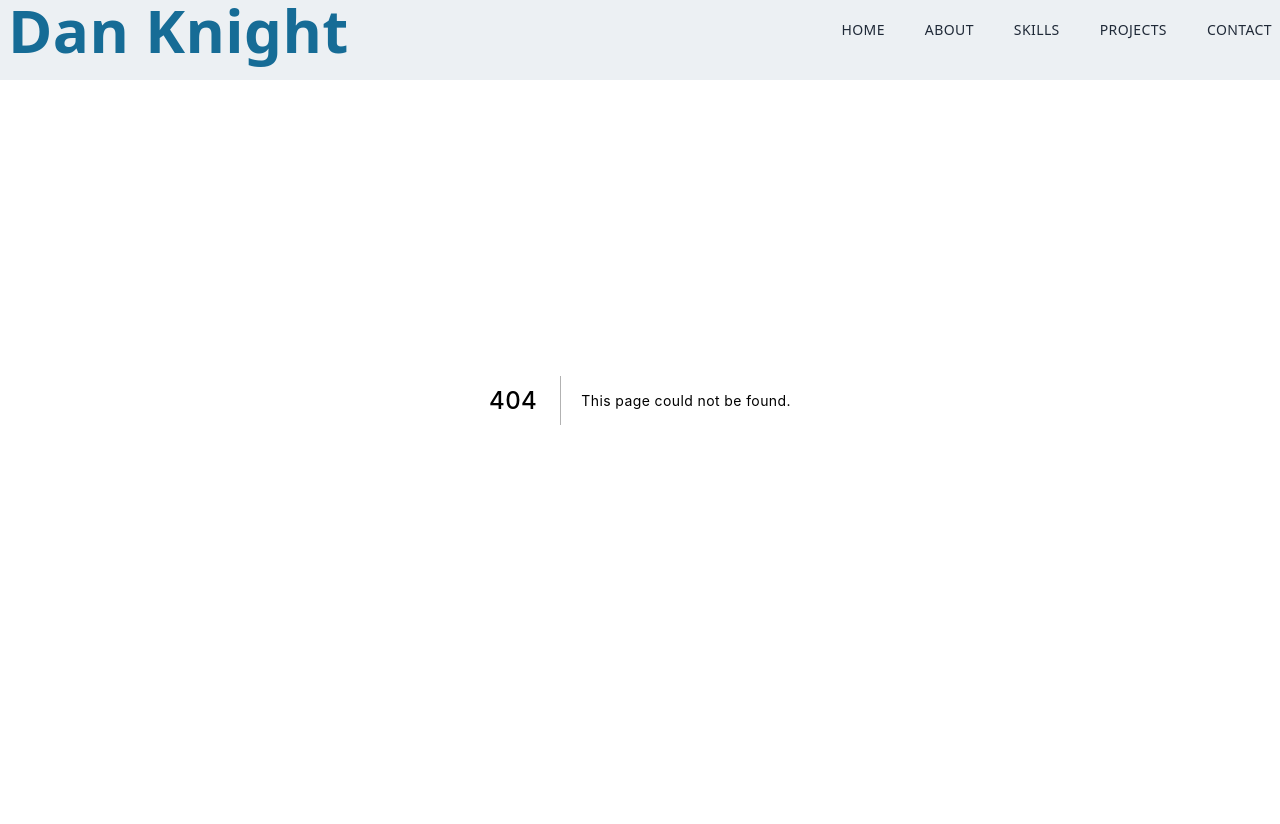
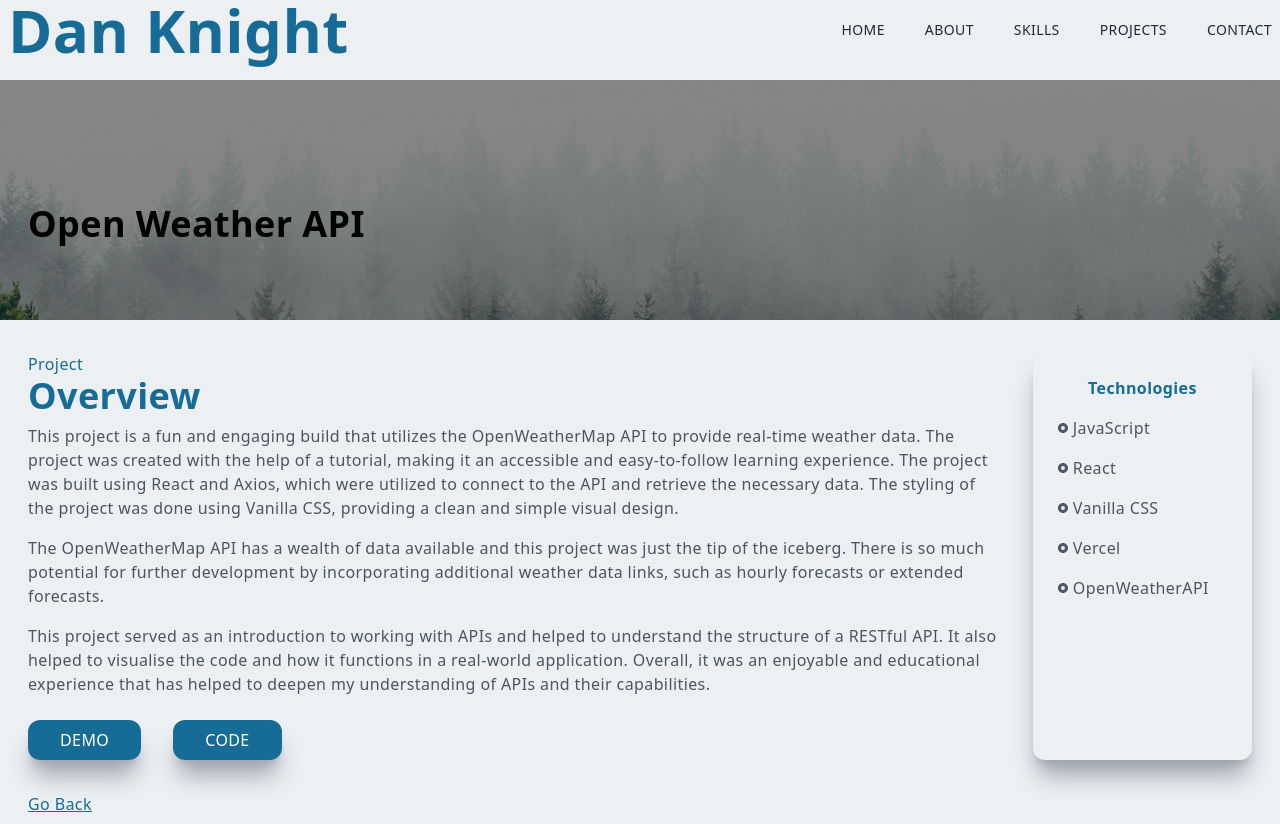
Before and after one commit to danielknight261/portfolio-daniel-knight, a Next.js app in the folder portfolio/: page /mernproject in a window 1280 px wide. Before the commit this address had no page. Before the commit the page ends 800 px from the top, so only its background shows below. Built offline with nearby package versions, Linux system fonts and the light colour scheme.

Commit message:
mern project added

```diff
--- a/portfolio/components/Projects.js
+++ b/portfolio/components/Projects.js
@@ -7,6 +7,7 @@ import mywebsiteImg from '../public/assets/projects/mywebiste.png';
 import todolistImg from '../public/assets/projects/todolist.png'
 import ProjectItem from './ProjectItem';
 import printerooImg from '../public/assets/projects/printeroo.png'
+import mernprojectImg from '../public/assets/projects/mernproject.png'
 
 const Projects = () => {
   return (
@@ -26,6 +27,11 @@ const Projects = () => {
             title='Printeroo'
             backgroundImg={printerooImg}
             projectUrl={'printeroo'}
+          />
+          <ProjectItem
+            title='MERN Project'
+            backgroundImg={mernprojectImg}
+            projectUrl={'mernproject'}
           />
           <ProjectItem
             title='Bootcamper Social'
--- /dev/null
+++ b/portfolio/pages/mernproject.js
@@ -0,0 +1,80 @@
+import React from "react";
+import Image from "next/image";
+import Link from "next/link";
+import openweatherapiImg from "../public/assets/projects/openweather.png";
+import { RiRadioButtonFill } from "react-icons/ri";
+
+const mernproject = () => {
+  return (
+    <div className="w-full">
+      <div className="w-screen h-[30vh] lg:h-[40vh] relative">
+        <div className="absolute top-0 left-0 w-full h-[30vh] lg:h-[40vh] z-10" />
+        <Image
+          className="absolute z-1"
+          layout="fill"
+          objectFit="cover"
+          src={openweatherapiImg}
+          alt="/"
+        />
+        <div className="absolute top-[70%] max-w-[1240px] w-full left-[50%] translate-x-[-50%] translate-y-[-50%] text-white z-10 p-2">
+          <h2 className="py-2 text-black">Open Weather API</h2>
+          <h3></h3>
+        </div>
+      </div>
+
+      <div className="max-w-[1240px] mx-auto p-2 grid md:grid-cols-5 gap-8 pt-8">
+        <div className="col-span-4">
+          <p>Project</p>
+          <h2>Overview</h2>
+          <p className="py-2 text-gray-600">
+          This project is a fun and engaging build that utilizes the OpenWeatherMap API to provide real-time weather data. The project was created with the help of a tutorial, making it an accessible and easy-to-follow learning experience. The project was built using React and Axios, which were utilized to connect to the API and retrieve the necessary data. The styling of the project was done using Vanilla CSS, providing a clean and simple visual design.
+          </p>
+          <p className="py-2 text-gray-600">
+          The OpenWeatherMap API has a wealth of data available and this project was just the tip of the iceberg. There is so much potential for further development by incorporating additional weather data links, such as hourly forecasts or extended forecasts.
+          </p>
+          <p className="py-2 text-gray-600">
+          This project served as an introduction to working with APIs and helped to understand the structure of a RESTful API. It also helped to visualise the code and how it functions in a real-world application. Overall, it was an enjoyable and educational experience that has helped to deepen my understanding of APIs and their capabilities.
+          </p>
+          <Link href="">
+            <button className="px-8 py-2 mt-4 mr-8 hover:scale-110">Demo</button>
+          </Link>
+          <Link href="https://github.com/danielknight261/OpenWeatherMapBasicAPI">
+            <button className="px-8 py-2 mt-4 hover:scale-110">Code</button>
+          </Link>
+        </div>
+        <div className="col-span-4 md:col-span-1 shadow-xl shadow-gray-400 rounded-xl p-4">
+          <div className="p-2">
+            <p className="text-center font-bold pb-2">Technologies</p>
+            <div>
+              <p className="text-gray-600 py-2 flex items-center">
+                <RiRadioButtonFill className="pr-1" />
+                JavaScript
+              </p>
+              <p className="text-gray-600 py-2 flex items-center">
+                <RiRadioButtonFill className="pr-1" />
+                React
+              </p>
+              <p className="text-gray-600 py-2 flex items-center">
+                <RiRadioButtonFill className="pr-1" />
+                Vanilla CSS
+              </p>
+              <p className="text-gray-600 py-2 flex items-center">
+                <RiRadioButtonFill className="pr-1" />
+                Vercel
+              </p>
+              <p className="text-gray-600 py-2 flex items-center">
+                <RiRadioButtonFill className="pr-1" />
+                OpenWeatherAPI
+              </p>
+            </div>
+          </div>
+        </div>
+        <Link href="/#projects">
+          <p className="underline cursor-pointer">Go Back</p>
+        </Link>
+      </div>
+    </div>
+  );
+};
+
+export default mernproject;
```
Also changed, not shown: portfolio/public/assets/projects/mernproject.png (added), 1 other file (tests, documents, lock files or other folders).
